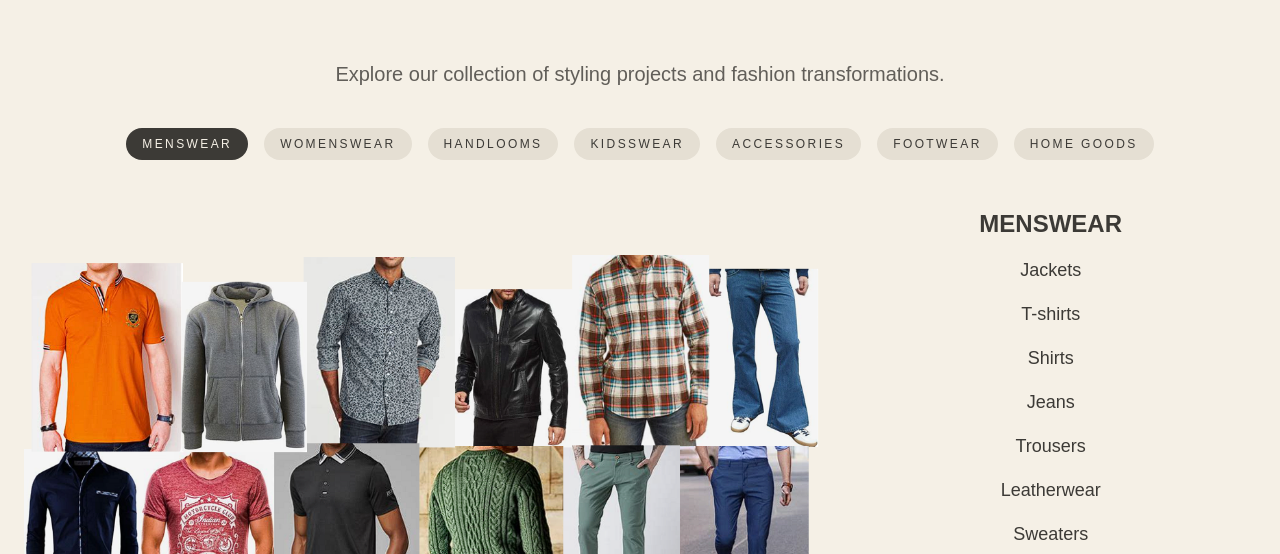
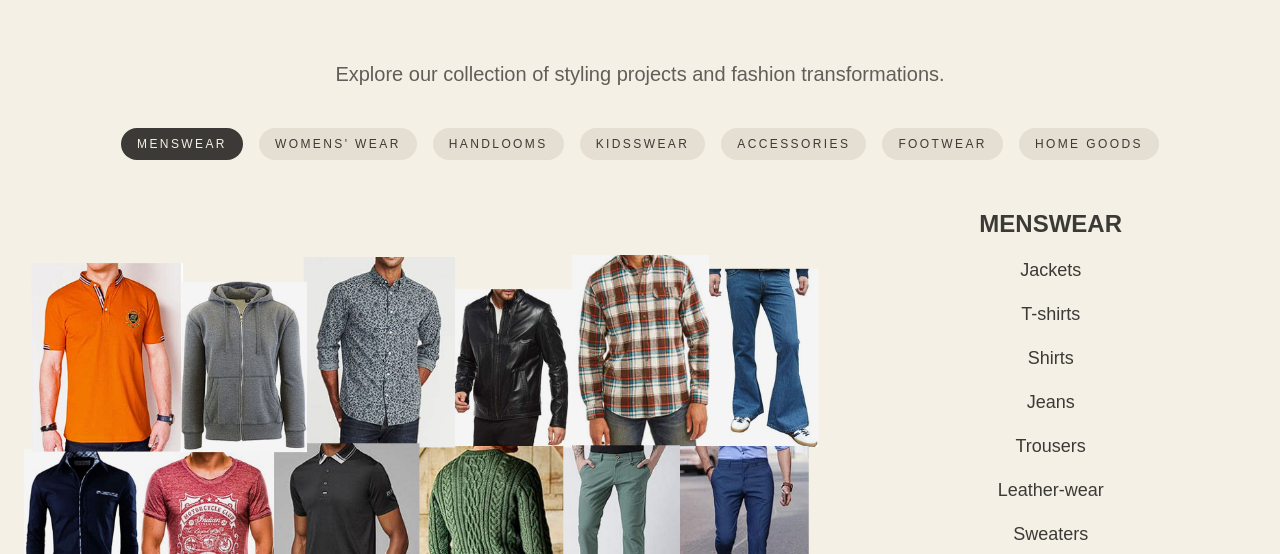
Before and after one commit to sawhney07/febella-design, a Next.js app: page /products in a window 1280 px wide. Shown: the part 800-1354 px from the top of the page. Built offline with nearby package versions, Linux system fonts and the light colour scheme.

Commit message:
more fixes

```diff
--- a/app/products/page.tsx
+++ b/app/products/page.tsx
@@ -218,7 +218,7 @@ const portfolioItems: PortfolioItem[] = [
   },
   {
     id: 2,
-    category: "WOMENSWEAR",
+    category: "WOMENS' WEAR",
     image: "/images/womenswear1.png",
   },
   {
@@ -252,22 +252,22 @@ const categories = [...Array.from(new Set(portfolioItems.map(item => item.catego
 
 const categoryDetails = {
   MENSWEAR: [
-    "Jackets", "T-shirts", "Shirts", "Jeans", "Trousers", "Leatherwear", "Sweaters", "Nightwear", "Shorts", "Pants"
+    "Jackets", "T-shirts", "Shirts", "Jeans", "Trousers", "Leather-wear", "Sweaters", "Nightwear", "Shorts", "Pants"
   ],
-  WOMENSWEAR: [
-    "Blouses", "Dresses", "Underwear", "Skirts", "Beachwear", "Eveningwear", "Nightwear", "Leatherwear", "Sweaters", "T-shirts"
+  "WOMENS' WEAR": [
+    "Blouses", "Dresses", "Underwear", "Skirts", "Beachwear", "Evening-wear", "Nightwear", "Leather-wear", "Sweaters", "T-shirts"
   ],
   HANDLOOMS: [
-    "Scarves", "Bedding", "Throws", "Towels", "Curtains", "Kitchen"
+    "Jackets", "Dresses", "Blouses"
   ],
-  KIDSSWEAR: [
+  KIDSWEAR: [
     "T-shirts", "Dresses", "Shorts", "Pants"
   ],
   ACCESSORIES: [
     "Scarves", "Jewelry", "Bags", "Belts"
   ],
   FOOTWEAR: [
-    "Sneakers", "Sandals", "Flip Flops", "flats", "Heels", "Boots"
+    "Sneakers", "Sandals", "Flip Flops", "Shoes", "Heels", "Boots"
   ],
   'HOME GOODS': [
     "Bedding", "Carpets", "Cushions", "Bath Mats", "Kitchen", "Towels", "Furniture", "Garden", "Lighting", "Outdoors"
```
